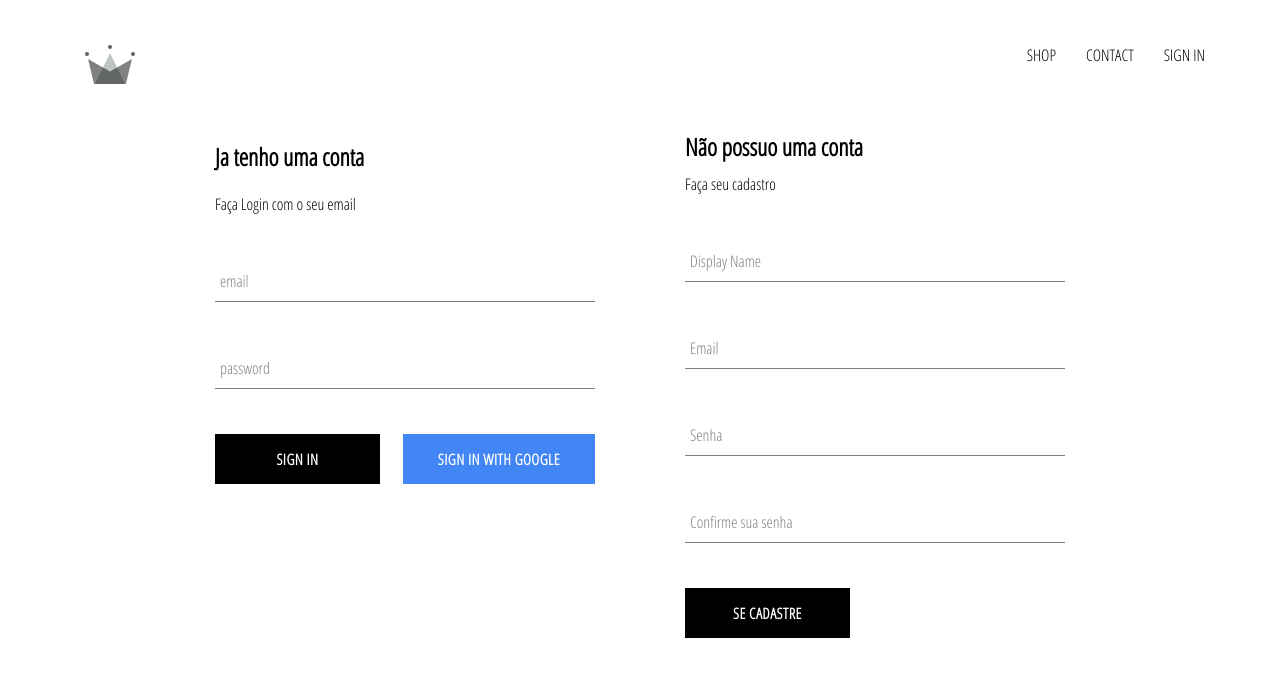
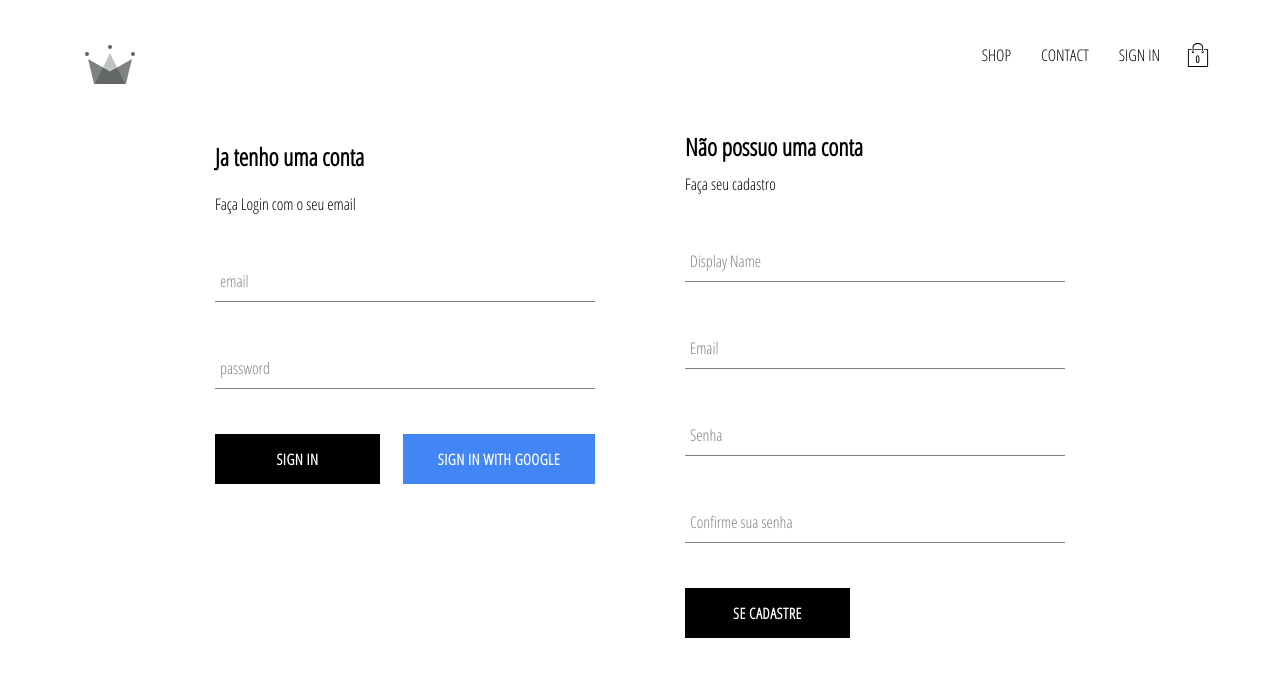
Before and after one commit to budaglucas/clothes, a React (Create React App) app: page /signin in a window 1280 px wide. Shown: the top 676 px of the page. Built offline with nearby package versions, Linux system fonts and the light colour scheme; no server answers.

Commit message:
carrinho toggle

```diff
--- /dev/null
+++ b/src/components/carrinho-dropdown/carrinho-dropdown.component.jsx
@@ -0,0 +1,16 @@
+import React from 'react';
+
+import CustomButton from '../custom-button/custom-button.component';
+
+import './carrinho-dropdown.styles.scss';
+
+const CartDropdown = () => (
+	<div className='cart-dropdown'>
+		<div className='cart-items' />
+		<CustomButton>CHECKOUT</CustomButton>
+	</div>
+);
+
+
+
+export default CartDropdown;
--- /dev/null
+++ b/src/components/carrinho-dropdown/carrinho-dropdown.styles.scss
@@ -0,0 +1,24 @@
+.cart-dropdown {
+  position: absolute;
+  width: 240px;
+  height: 340px;
+  display: flex;
+  flex-direction: column;
+  padding: 20px;
+  border: 1px solid black;
+  background-color: white;
+  top: 90px;
+  right: 40px;
+  z-index: 5;
+
+  .cart-items {
+    height: 240px;
+    display: flex;
+    flex-direction: column;
+    overflow: scroll;
+  }
+
+  button {
+    margin-top: auto;
+  }
+}
--- /dev/null
+++ b/src/components/carrinho/carrinho.component.jsx
@@ -0,0 +1,25 @@
+import React from 'react';
+import { connect } from 'react-redux';
+
+import { toggleCartHidden } from '../../redux/carrinho/cart.actions';
+
+import { ReactComponent as Carrinho } from '../../assets/carrinho.svg';
+
+
+import './carrinho.styles.scss';
+
+
+const CartIcon = ( {toggleCartHidden} ) => (
+	<div className='cart-icon' onClick={toggleCartHidden}>
+	<Carrinho className='shopping-icon' />
+	<span className='item-count'>0</span>
+
+	</div>
+
+);
+
+const mapDispatchToProps = dispatch => ({
+	toggleCartHidden: () => dispatch(toggleCartHidden())
+});
+
+export default connect(null, mapDispatchToProps)(CartIcon);
--- /dev/null
+++ b/src/components/carrinho/carrinho.styles.scss
@@ -0,0 +1,21 @@
+.cart-icon {
+  width: 45px;
+  height: 45px;
+  position: relative;
+  display: flex;
+  align-items: center;
+  justify-content: center;
+  cursor: pointer;
+
+  .shopping-icon {
+    width: 24px;
+    height: 24px;
+  }
+
+  .item-count {
+    position: absolute;
+    font-size: 10px;
+    font-weight: bold;
+    bottom: 12px;
+  }
+}
--- a/src/components/header/header.component.jsx
+++ b/src/components/header/header.component.jsx
@@ -4,9 +4,12 @@ import { connect } from 'react-redux';
 import { ReactComponent as Logo } from '../../assets/crown.svg';
 import { auth } from '../../firebase/firebase.utils';
 
+import CartIcon from '../carrinho/carrinho.component';
+import CartDropdown from '../carrinho-dropdown/carrinho-dropdown.component';
+
 import './header.styles.scss';
 
-const Header = ({ currentUser }) => (
+const Header = ({ currentUser, hidden }) => (
 	<div className='header'>
 		<Link className='logo-container' to="/">
 			<Logo className='logo' />
@@ -20,13 +23,16 @@ const Header = ({ currentUser }) => (
 				:
 				<Link className='option' to='/signin'>SIGN IN</Link>
 			}
+			<CartIcon />
 		</div>
+		{hidden ? null: <CartDropdown />}
 	</div>
 );
 
 
-const mapStateToProps = state => ({
-	currentUser: state.user.currentUser
+const mapStateToProps = ({user: { currentUser }, cart: { hidden }}) => ({
+	currentUser,
+	hidden
 });
 
 export default connect(mapStateToProps)(Header);
--- /dev/null
+++ b/src/redux/carrinho/cart.actions.js
@@ -0,0 +1,5 @@
+import CartActionTypes from './cart.types';
+
+export const toggleCartHidden = () => ({
+	type: CartActionTypes.TOGGLE_CART_HIDDEN
+});
--- /dev/null
+++ b/src/redux/carrinho/cart.reducer.js
@@ -0,0 +1,19 @@
+import CartActionTypes from './cart.types';
+
+const INITIAL_STATE = {
+	hidden: true
+}
+
+const cartReducer = (state = INITIAL_STATE, action) => {
+	switch(action.type) {
+		case CartActionTypes.TOGGLE_CART_HIDDEN :
+			return {
+				...state,
+				hidden: !state.hidden
+			};
+			default:
+			return state;
+	}
+};
+
+export default cartReducer;
--- /dev/null
+++ b/src/redux/carrinho/cart.types.js
@@ -0,0 +1,5 @@
+const CartActionsTypes = {
+	TOGGLE_CART_HIDDEN: 'TOGGLE_CART_HIDDEN'
+};
+
+export default CartActionsTypes;
--- a/src/redux/root-reducer.jsx
+++ b/src/redux/root-reducer.jsx
@@ -1,7 +1,9 @@
 import { combineReducers } from 'redux';
 
 import userReducer from './user/user.reducer';
+import cartReducer from './carrinho/cart.reducer';
 
 export default combineReducers({
-	user: userReducer
+	user: userReducer,
+	cart: cartReducer
 });
```
Also changed, not shown: src/assets/carrinho.svg (added).
